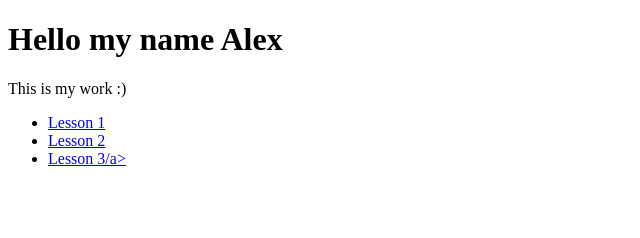
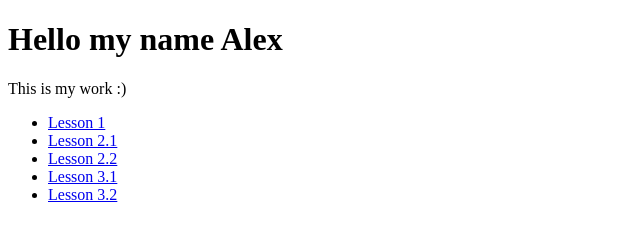
Before and after one commit to hellhellpnick/hellhellpnick.github.io, a plain HTML site: page index.html in a window 1280 px wide. Shown: the whole page, without its empty margins (0-640 px from the left). Drawn offline with Linux system fonts and the light colour scheme.

Commit message:
Update index.html

```diff
--- a/index.html
+++ b/index.html
@@ -12,8 +12,10 @@
     </p>
     <ul>
         <li><a href="hellhellpnick.github.io/1-Lesson">Lesson 1</a></li>
-        <li><a href="hellhellpnick.github.io/2-Lesson">Lesson 2</a></li>
-        <li><a href="hellhellpnick.github.io/3-Lesson">Lesson 3/a></li>
+        <li><a href="hellhellpnick.github.io/2.1-Lesson">Lesson 2.1</a></li>
+        <li><a href="hellhellpnick.github.io/2.2-Lesson">Lesson 2.2</a></li>
+        <li><a href="hellhellpnick.github.io/3.1-Lesson">Lesson 3.1</a></li>
+        <li><a href="hellhellpnick.github.io/3.2-Lesson">Lesson 3.2</a></li>
     </ul>
 </body>
 </html>
```
